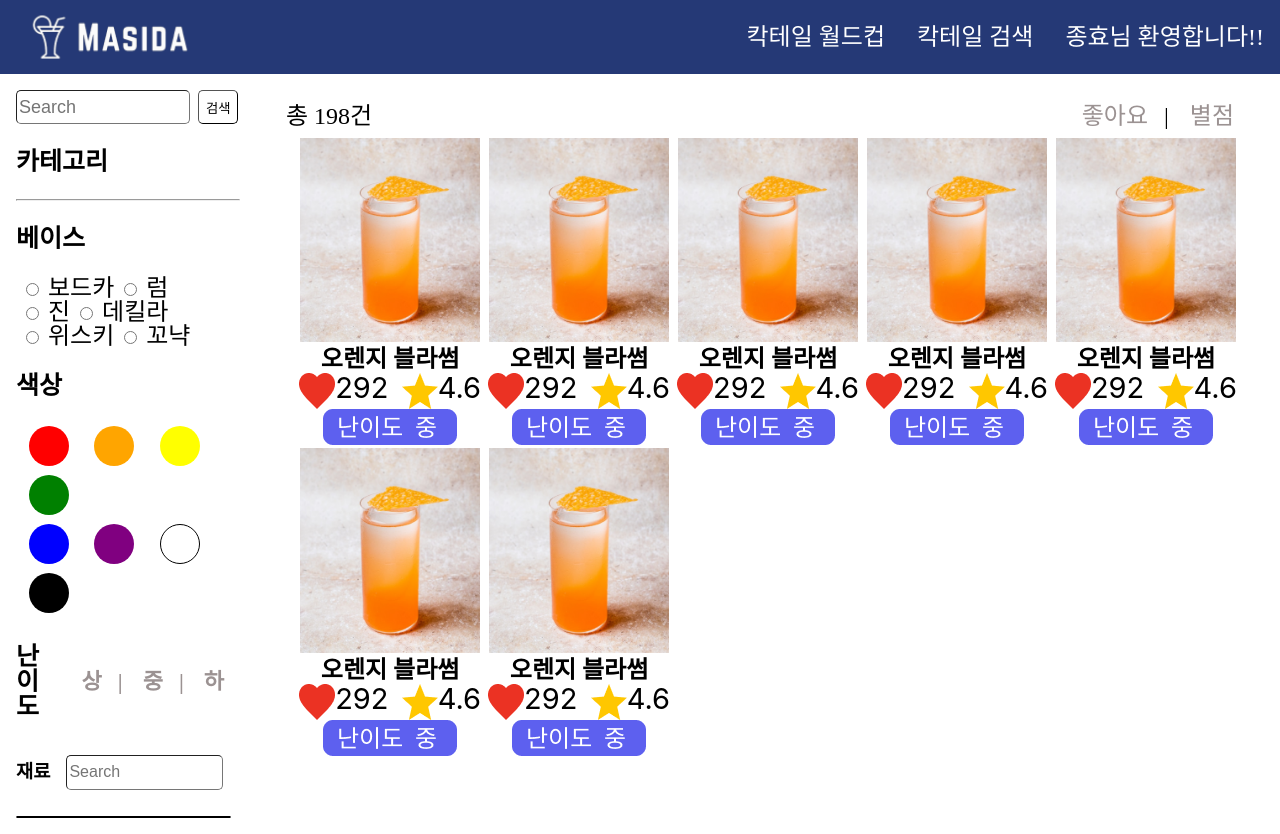
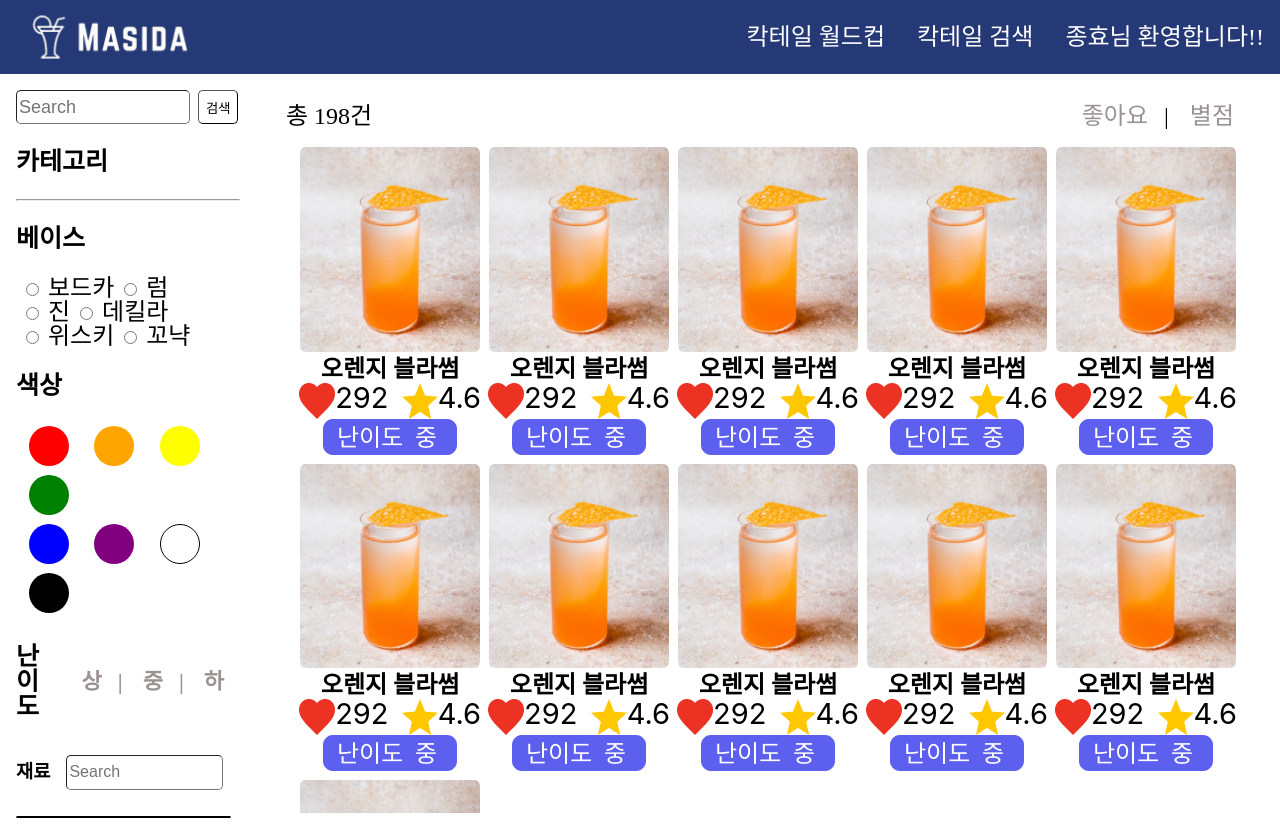
Before and after one commit to jhyun3315/masida, a Next.js app in the folder masida/: page /search in a window 1280 px wide. Built offline with nearby package versions, Linux system fonts and the light colour scheme.

Commit message:
router test (main - search)

```diff
--- a/masida/src/components/Search/Result.module.scss
+++ b/masida/src/components/Search/Result.module.scss
@@ -1,5 +1,5 @@
 .result {
-  display: flex;
+  height: 10vh;
   flex-direction: column;
   margin: 30px;
   .result_header {
@@ -22,6 +22,10 @@
     }
   }
   .result_card_list {
+    margin-top: 1%;
+    height: 82vh;
+    overflow: scroll;
+    overflow-x: hidden;
     justify-content: center;
     text-align: center;
 
--- a/masida/src/components/Search/Result.tsx
+++ b/masida/src/components/Search/Result.tsx
@@ -48,7 +48,7 @@ const DUMMY_COCKTAIL: cocktailType[] = [
     cocktail_difficulty: "중",
   },
   {
-    cocktail_id: 5,
+    cocktail_id: 6,
     cocktail_name_ko: "오렌지 블라썸",
     cocktail_name_en: "orange blossom",
     cocktail_img: "/assets/image/cocktail.png",
@@ -56,7 +56,39 @@ const DUMMY_COCKTAIL: cocktailType[] = [
     cocktail_rating: 4.6,
     cocktail_difficulty: "중",
   },{
-    cocktail_id: 5,
+    cocktail_id: 7,
+    cocktail_name_ko: "오렌지 블라썸",
+    cocktail_name_en: "orange blossom",
+    cocktail_img: "/assets/image/cocktail.png",
+    cocktail_likes: 292,
+    cocktail_rating: 4.6,
+    cocktail_difficulty: "중",
+  },{
+    cocktail_id: 8,
+    cocktail_name_ko: "오렌지 블라썸",
+    cocktail_name_en: "orange blossom",
+    cocktail_img: "/assets/image/cocktail.png",
+    cocktail_likes: 292,
+    cocktail_rating: 4.6,
+    cocktail_difficulty: "중",
+  },{
+    cocktail_id: 9,
+    cocktail_name_ko: "오렌지 블라썸",
+    cocktail_name_en: "orange blossom",
+    cocktail_img: "/assets/image/cocktail.png",
+    cocktail_likes: 292,
+    cocktail_rating: 4.6,
+    cocktail_difficulty: "중",
+  },{
+    cocktail_id: 10,
+    cocktail_name_ko: "오렌지 블라썸",
+    cocktail_name_en: "orange blossom",
+    cocktail_img: "/assets/image/cocktail.png",
+    cocktail_likes: 292,
+    cocktail_rating: 4.6,
+    cocktail_difficulty: "중",
+  },{
+    cocktail_id: 11,
     cocktail_name_ko: "오렌지 블라썸",
     cocktail_name_en: "orange blossom",
     cocktail_img: "/assets/image/cocktail.png",
--- a/masida/src/components/UI/Card_ui.module.scss
+++ b/masida/src/components/UI/Card_ui.module.scss
@@ -65,11 +65,13 @@
 }
 
 .result_card {
+  margin-bottom: 3%;
   width: 100%;
   justify-content: center;
   text-align: center;
   .result_card_img {
     width: 95%;
+    border-radius: 3%;
   }
 
   .result_card_title {
```
